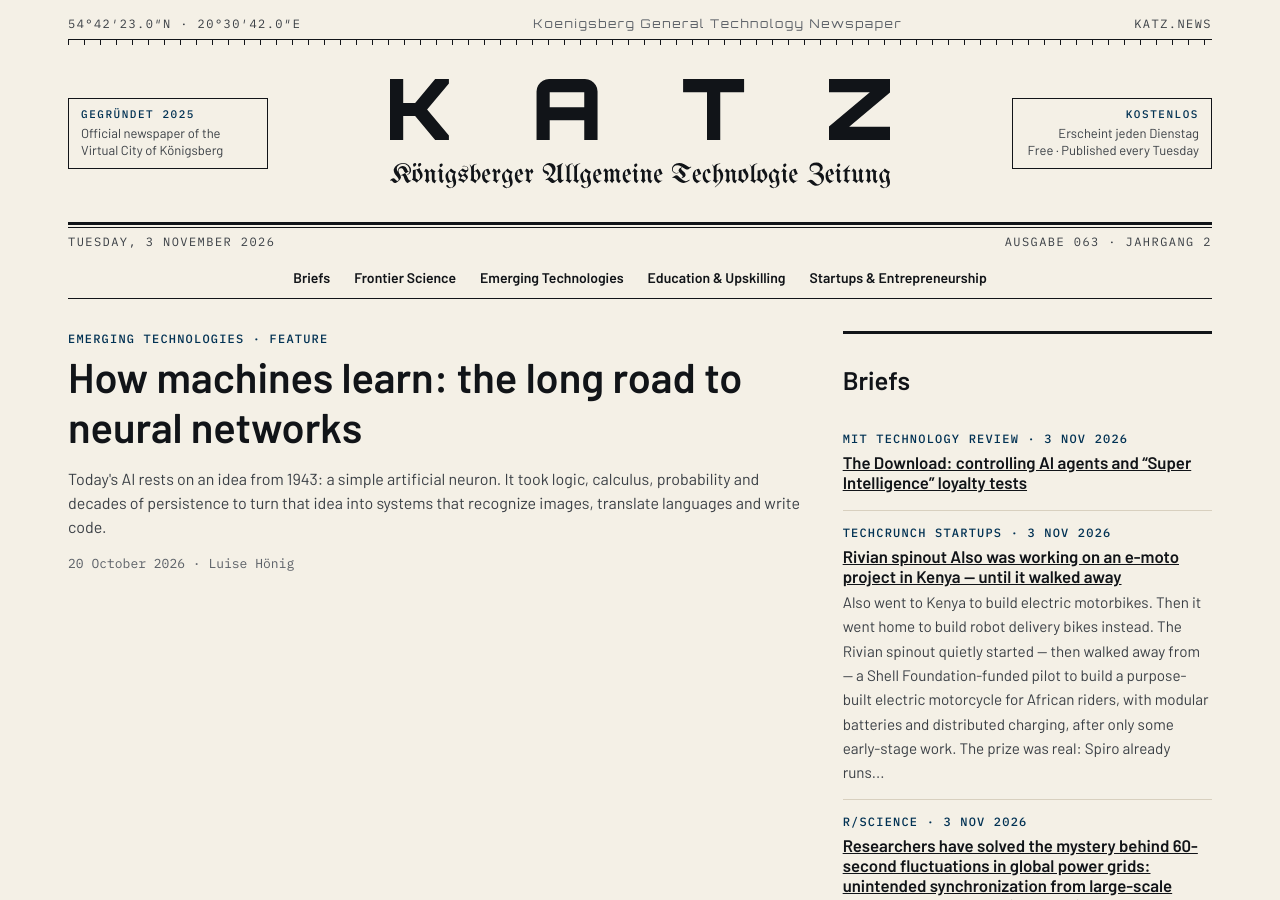
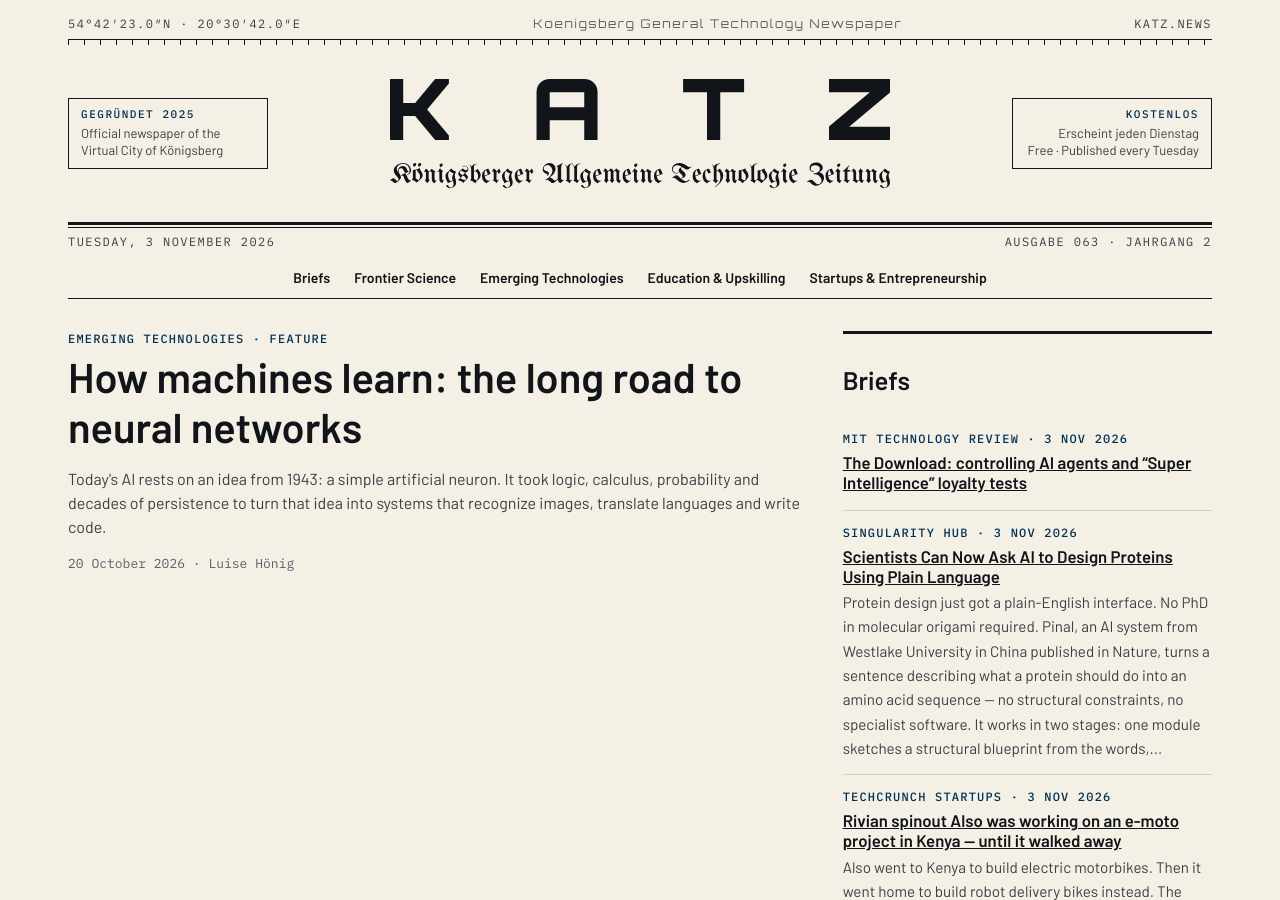
Before and after one commit to katz-news/katz.news, a Jekyll site: the page built from index.html, in a window 1280 px wide and 900 px high. Built offline with Jekyll 4.4.1, drawn with Linux system fonts in a browser that asks for light colours; some of the changed text lies outside the part shown.

Commit message:
Publish 2026-11-05

```diff
--- a/_data/build.yml
+++ b/_data/build.yml
@@ -1 +1 @@
-published_at: 2026-11-05T11:29:43Z
+published_at: 2026-11-05T11:30:32Z
--- /dev/null
+++ b/_posts/briefs/2026-11-04-scientists-can-now-ask-ai-to-design-proteins-using-plain-lan.md
@@ -0,0 +1,15 @@
+---
+published: true
+title: Scientists Can Now Ask AI to Design Proteins Using Plain Language
+date: 2026-11-03
+section: technology
+source_name: Singularity Hub
+source_url: https://singularityhub.com/2026/11/02/scientists-can-now-ask-ai-to-design-proteins-using-plain-language/
+---
+Protein design just got a plain-English interface. No PhD in molecular origami required.
+
+Pinal, an AI system from Westlake University in China published in Nature, turns a sentence describing what a protein should do into an amino acid sequence — no structural constraints, no specialist software. It works in two stages: one module sketches a structural blueprint from the words, another picks the amino acids. Trained on roughly 135 million protein sequences, it designed four test proteins, including a PET-plastic-eating enzyme and a shuttle protein that boosted a carbon-dioxide fixation pathway to 1.7 times the natural output — though the glowing protein took 50,000 tries to get one that actually glowed.
+
+Meanwhile Carbon-X, an open model from Hugging Face and collaborators, chats with DNA and runs on a MacBook.
+
+Conclusion: biology is not a members-only club any more. It is a group chat.
```
